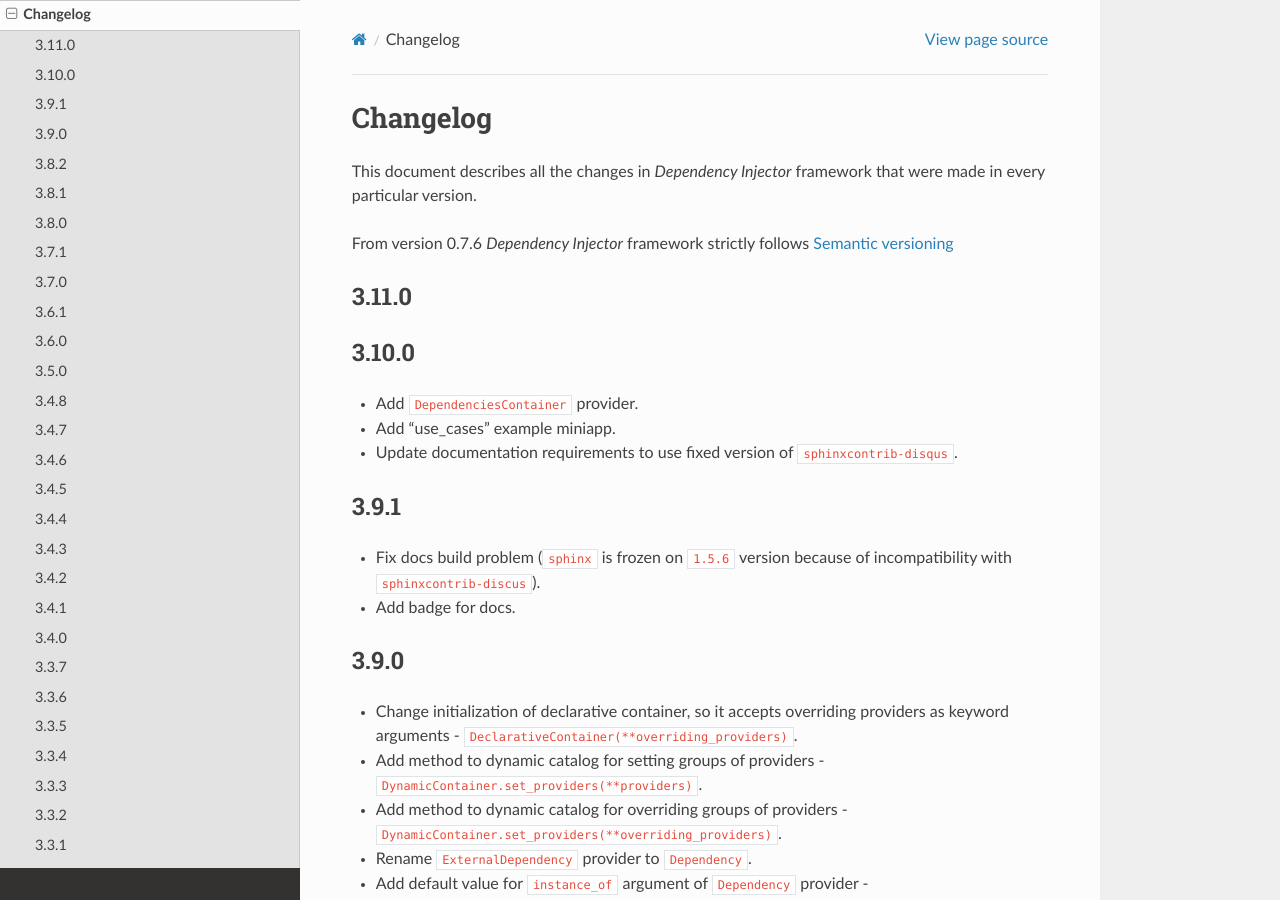
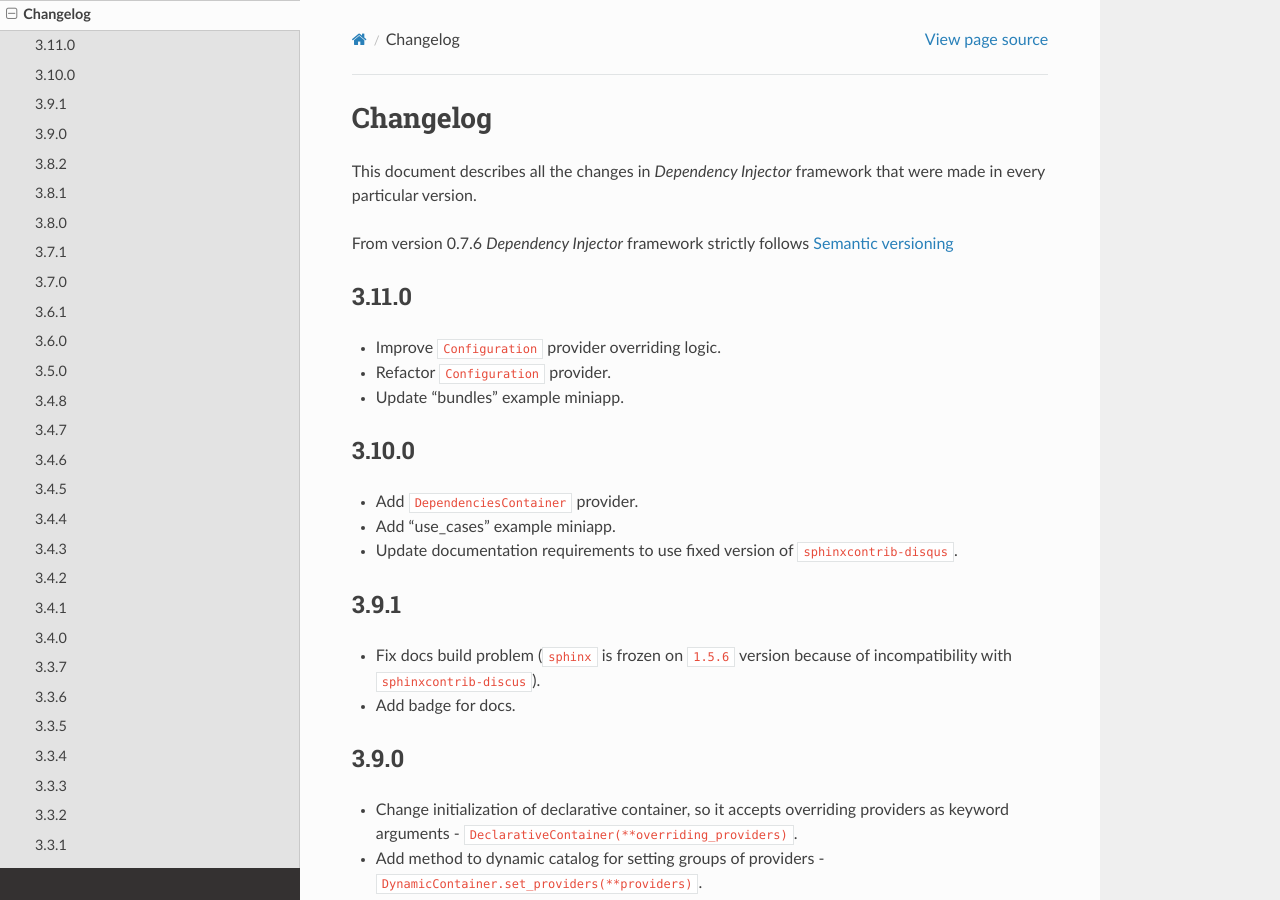
Before and after one commit to ets-labs/python-dependency-injector, a Sphinx documentation site: the page built from docs/main/changelog.rst, in a window 1280 px wide and 900 px high. Built offline with Sphinx 7.4.7 and the Read the Docs theme 2.0.0, drawn with Linux system fonts in a browser that asks for light colours.

Commit message:
Update changelog

```diff
--- a/docs/main/changelog.rst
+++ b/docs/main/changelog.rst
@@ -9,6 +9,9 @@ follows `Semantic versioning`_
 
 3.11.0
 ------
+- Improve ``Configuration`` provider overriding logic.
+- Refactor ``Configuration`` provider.
+- Update "bundles" example miniapp.
 
 3.10.0
 ------
```
